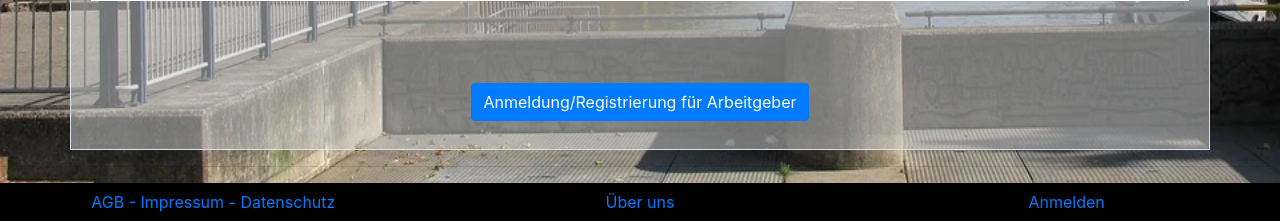
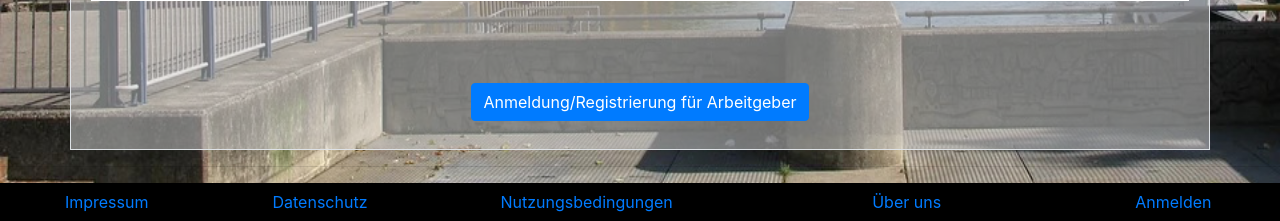
Before and after one commit to bierhummel/OSJB, a PHP site: page /index.php in a window 1280 px wide. Shown: the part 745-966 px from the top of the page. Run offline with PHP 8.4, Linux system fonts and the light colour scheme.

Commit message:
Fußzeile angepasst mit Links zu den 3 neuen Datein

```diff
--- a/php/footer.php
+++ b/php/footer.php
@@ -2,21 +2,25 @@
     <hr>
     <nav class="container-fluid" id="footer">
         <div class="row">
-            <div class="col-md-4">
-                <a href="impr-agb-ds.php" class="btn btn-link">AGB - Impressum - Datenschutz</a>
+            <div class="col-md-2 ">
+                <a href="impressum.php" class="btn btn-link">Impressum</a>
             </div>
-            <div class="col-md-4">
+            <div class="col-md-2 ">
+                <a href="datenschutz.php" class="btn btn-link">Datenschutz</a>
+            </div>
+            <div class="col-md-3 ">
+                <a href="nutzungsbedingungen.php" class="btn btn-link">Nutzungsbedingungen</a>
+            </div>
+
+
+            <div class="col-md-3 ">
                 <a href="about.php" class="btn btn-link">Über uns</a>
             </div>
-            <div class="col-md-4">
-
+            <div class="col-md-2 ">
                 <?php if ( isset ($_SESSION["eingeloggt"]) && $_SESSION["eingeloggt"] == "true" ) { ?>
                     <a href="php/controller-logout.php" class="btn btn-link">Abmelden</a>
-
                 <?php } else { ?>
-
                     <a href="login.php" class="btn btn-link">Anmelden</a>
-
                 <?php } ?>
             </div>
         </div>
```
